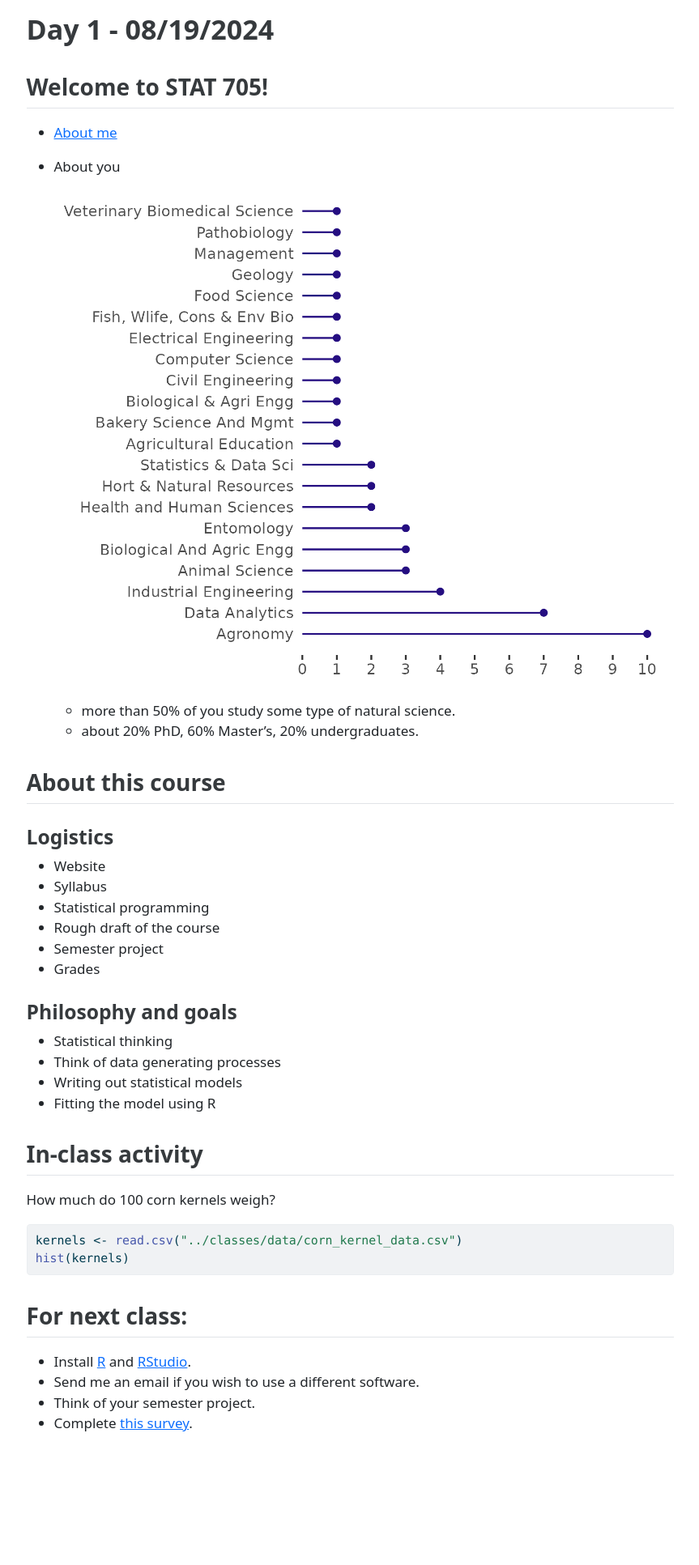
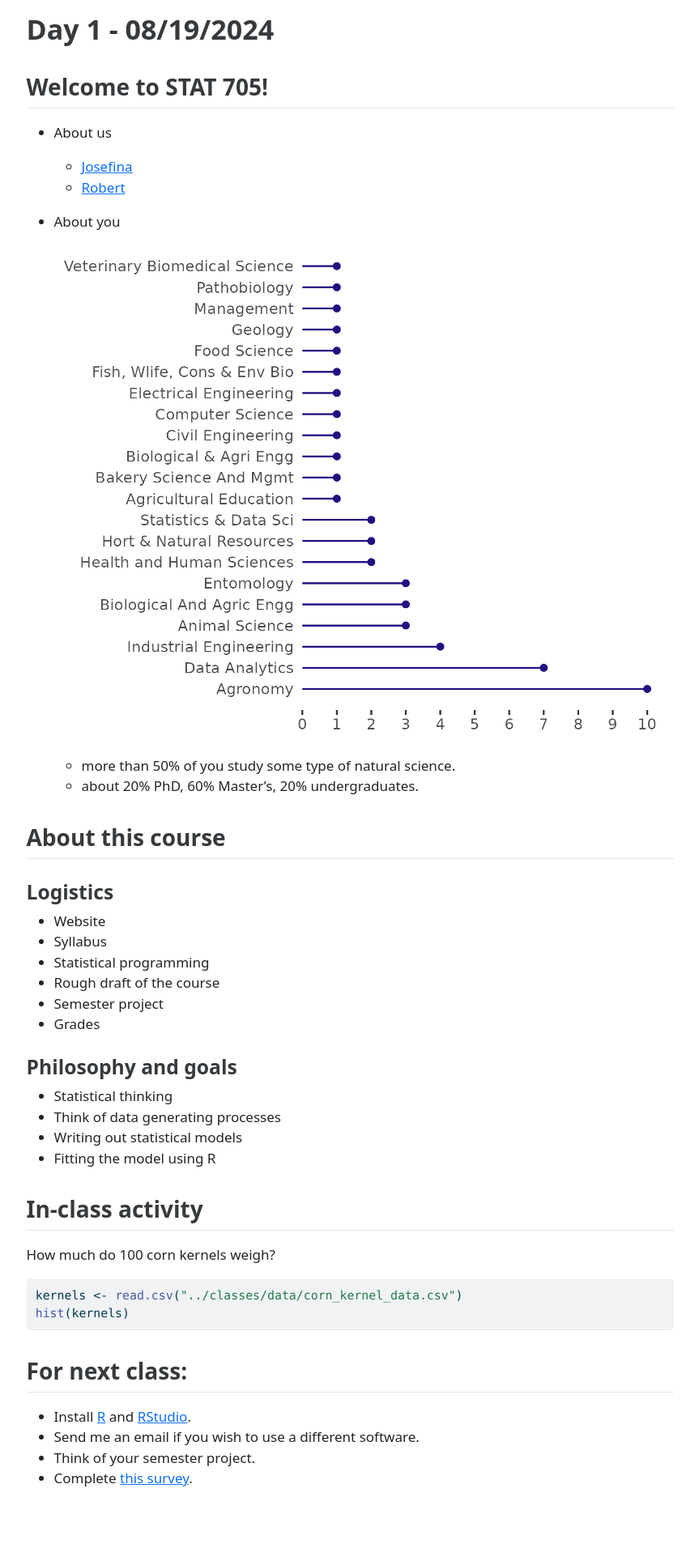
Before and after one commit to kevinlin1/just-the-class, a Jekyll site: the page classes/day01_08192024.html, which Jekyll copies as it is, in a window 1280 px wide. Shown: the whole page at 81% size, without its empty margins (208-1071 px from the left). Built offline with Jekyll 4.4.1, drawn with Linux system fonts in a browser that asks for light colours; before the commit the page ends 1865 px from its top, so only the background shows below that.

Commit message:
day 1 prep

```diff
--- a/classes/day01_08192024.html
+++ b/classes/day01_08192024.html
@@ -97,7 +97,11 @@ pre > code.sourceCode > span > a:first-child::before { text-decoration: underlin
 <section id="welcome-to-stat-705" class="level2">
 <h2 class="anchored" data-anchor-id="welcome-to-stat-705">Welcome to STAT 705!</h2>
 <ul>
-<li><p><a href="https://jlacasa.github.io/">About me</a></p></li>
+<li><p>About us</p>
+<ul>
+<li><a href="https://jlacasa.github.io/">Josefina</a></li>
+<li><a href="https://sites.google.com/view/rmshollksu/home">Robert</a></li>
+</ul></li>
 <li><p>About you</p>
 <p><img src="misc_plots/students_fall2024.png" class="img-fluid"></p>
 <ul>
--- a/classes/day01_08192024.qmd
+++ b/classes/day01_08192024.qmd
@@ -6,7 +6,9 @@ editor: visual
 
 ## Welcome to STAT 705!
 
--   [About me](https://jlacasa.github.io/)
+-   About us
+    - [Josefina](https://jlacasa.github.io/)
+    - [Robert](https://sites.google.com/view/rmshollksu/home)
 
 -   About you
 
```
